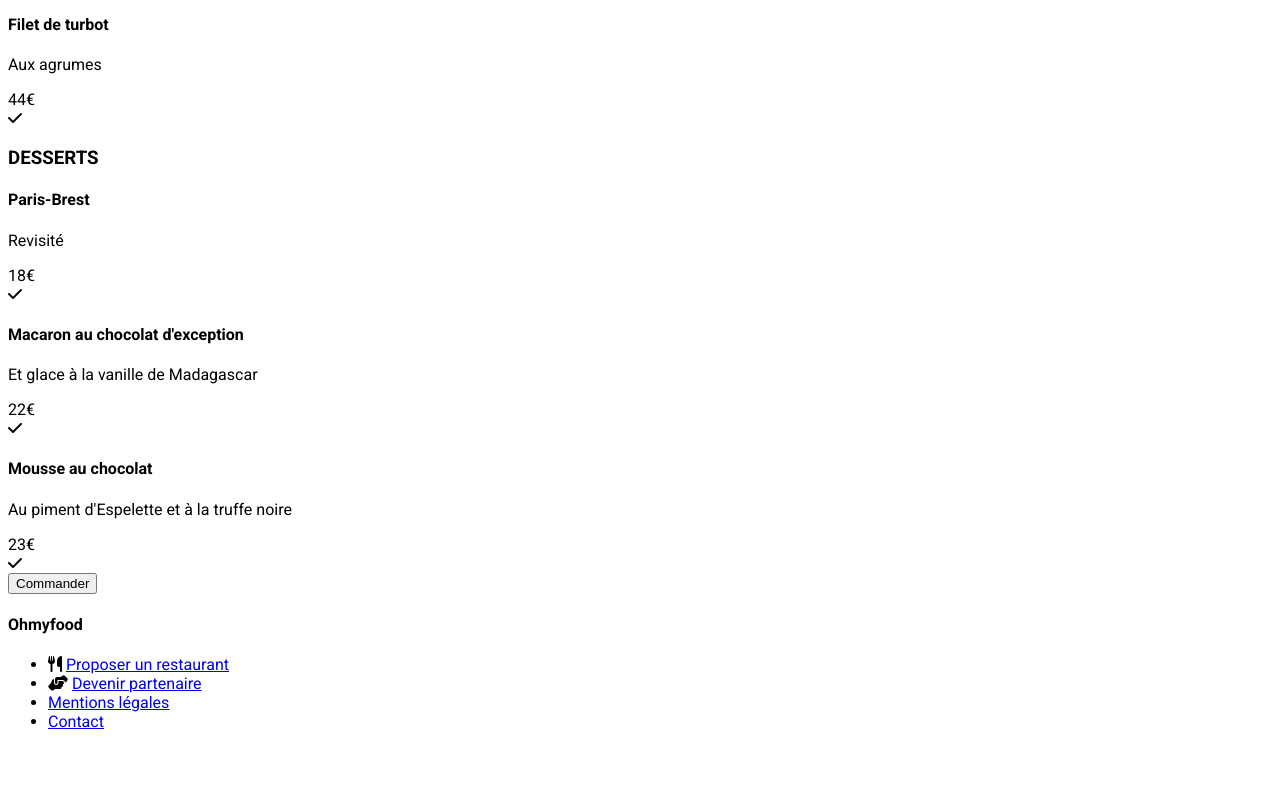
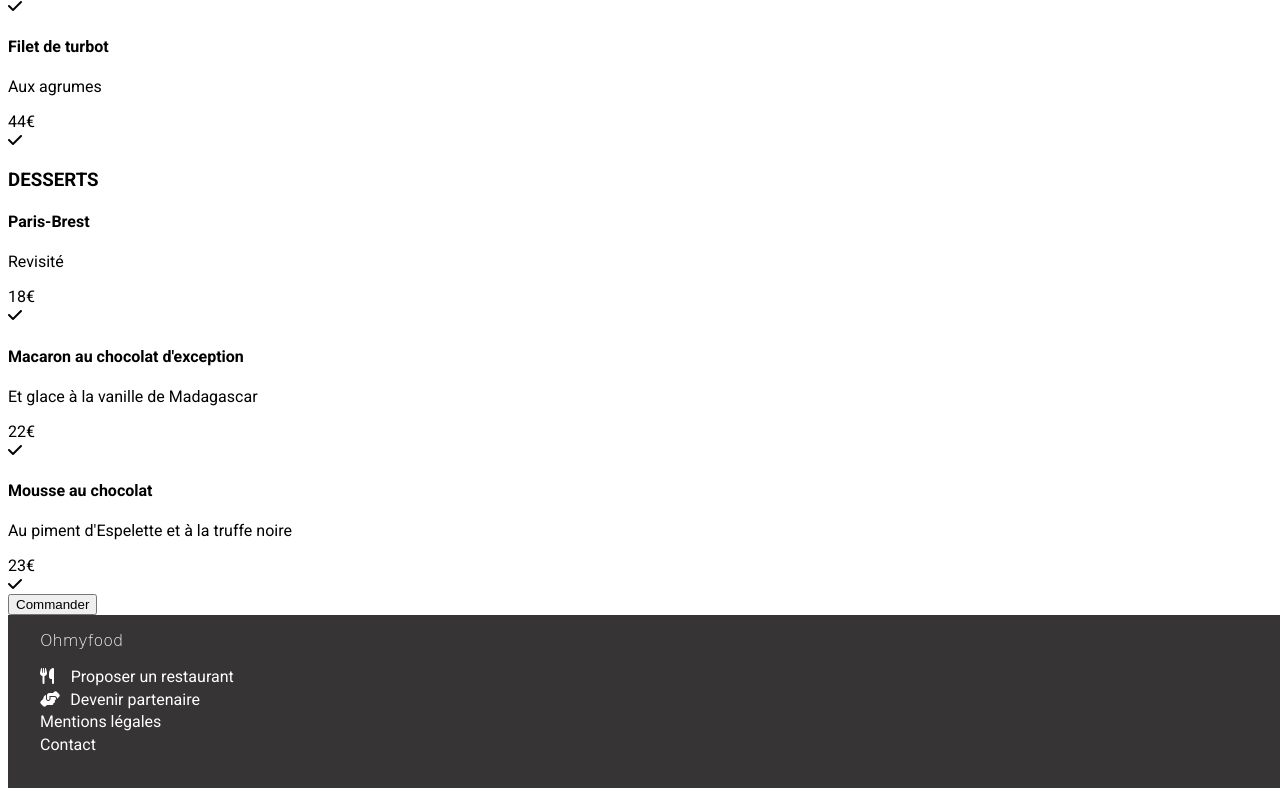
Before and after one commit to Oliive33/OlivierVillevieille_3_15022021, a website: page la_palette_du_gout.html in a window 1280 px wide. Shown: the part 1197-1985 px from the top of the page. Before the commit the page ends 1944 px from the top, so only its background shows below. Drawn offline with Linux system fonts and the light colour scheme; a web font is replaced by a local one.

Commit message:
mise en place du header et footer

```diff
--- a/sass/layout/_footer.scss
+++ b/sass/layout/_footer.scss
@@ -0,0 +1,42 @@
+footer{
+    background: #363435;
+
+
+.container_footer{
+    display: flex;
+    justify-content: start;
+    flex-direction: column;
+    padding: 1rem;
+    }
+
+    .title_footer{
+        margin: 0 0 1rem 1rem;
+        color: $color-footing;
+        font-family: $font-title;
+        font-weight: lighter;
+    }
+}
+.liste{
+    margin: 0 0 1rem 1rem;
+    padding: 0;
+    line-height: 1.4rem;
+
+    li{
+        list-style: none;
+        margin: 0;
+        padding: 0;
+    }
+
+    .fa-utensils, .fa-hands-helping{
+        color: $color-footing;
+        margin-right: 0.4rem;
+    }
+
+    a{
+        text-decoration: none;
+        color: $color-footing;
+    }
+.propose_footer{
+    margin-left: 0.4rem;
+    }
+}
--- a/sass/layout/_header.scss
+++ b/sass/layout/_header.scss
@@ -0,0 +1,18 @@
+.logo{
+    display: flex;
+    justify-content: center;
+    margin: 0.8rem 0 0.8rem 0;
+    font-family: $font-title;
+ }
+
+ .fa-arrow-left{
+ position: absolute;
+ left: 2rem;
+ height: 2rem;
+ top: 5%;
+ display: flex;
+ align-items: center;
+ justify-content: center;
+ color: black;
+ font-size: 1.1rem;
+ }
```
Also changed, not shown: sass/main.css, 1 other file.
